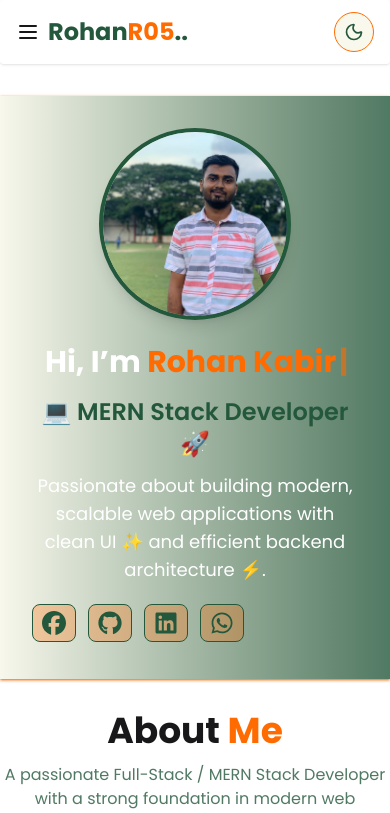
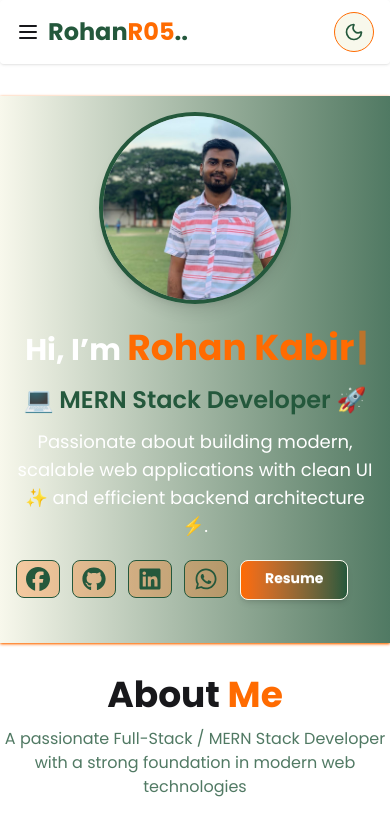
Before and after one commit to RohanR05/protfolio, a React (Vite) app: page / in a window 390 px wide. Shown: the top 813 px of the page. Built offline with nearby package versions, Linux system fonts and the light colour scheme.

Commit message:
add resume

```diff
--- a/src/components/Home/Banner/Banner.jsx
+++ b/src/components/Home/Banner/Banner.jsx
@@ -10,11 +10,11 @@ import { Typewriter } from "react-simple-typewriter";
 
 const Banner = () => {
   return (
-    <div className="bg-gradient-to-l from-primary/80 to-secondary text-accent flex flex-col md:flex-row items-center md:justify-evenly p-8 shadow shadow-neutral">
+    <div className="font-lato bg-gradient-to-l from-primary/80 to-secondary text-accent flex flex-col md:flex-row items-center md:justify-evenly p-4 md:p-8 shadow shadow-neutral">
       {/* Image */}
       <div className="flex-shrink-0 mb-6 md:mb-0">
         <img
-          className="w-48 h-48 md:w-72 md:h-74 object-cover rounded-full border-4 border-primary shadow-lg"
+          className="w-48 h-48 md:w-72 md:h-72 object-cover rounded-full border-4 border-primary shadow-lg"
           src={img}
           alt="Profile"
         />
@@ -22,9 +22,9 @@ const Banner = () => {
 
       {/* Text */}
       <div className="md:ml-8 text-center md:text-left max-w-xl">
-        <h1 className="text-3xl font-bold mb-4">
+        <h1 className="text-3xl md:text-4xl font-bold mb-4">
           Hi, I’m{" "}
-          <span className="md:text-5xl text-neutral">
+          <span className="text-4xl md:text-5xl text-neutral">
             <Typewriter
               words={["Rohan Kabir"]}
               loop={0} // 0 = infinite loop
@@ -34,18 +34,20 @@ const Banner = () => {
               deleteSpeed={30}
               delaySpeed={1500}
             />
-          </span>{" "}
-
+          </span>
         </h1>
 
         <p className="text-2xl md:text-3xl font-semibold text-primary mb-3">
           💻 MERN Stack Developer 🚀
         </p>
-        <p className="text-lg">
+
+        <p className="text-lg mb-5">
           Passionate about building modern, scalable web applications with clean
           UI ✨ and efficient backend architecture ⚡.
         </p>
-        <ul className="flex flex-wrap gap-3 mt-5 md:gap-6 text-2xl">
+
+        {/* Social Icons */}
+        <ul className="flex flex-wrap gap-3 md:gap-6 text-2xl mb-6">
           <li>
             <a
               href="https://www.facebook.com/rohan.kabir.877108"
@@ -98,7 +100,20 @@ const Banner = () => {
               />
             </a>
           </li>
+          <li>
+            {" "}
+            <a
+              href="https://drive.google.com/file/d/180oEGkCsjBwAmAoht8vH36QYI19XcP4M/view?usp=sharing"
+              target="_blank"
+              rel="noopener noreferrer"
+              className="inline-block md:inline-block btn border-secondary bg-gradient-to-r from-neutral to-primary text-accent font-bold px-6 py-2 rounded-lg shadow-md hover:from-primary hover:to-neutral transition duration-300"
+            >
+              Resume
+            </a>
+          </li>
         </ul>
+
+        {/* Resume Button */}
       </div>
     </div>
   );
```
